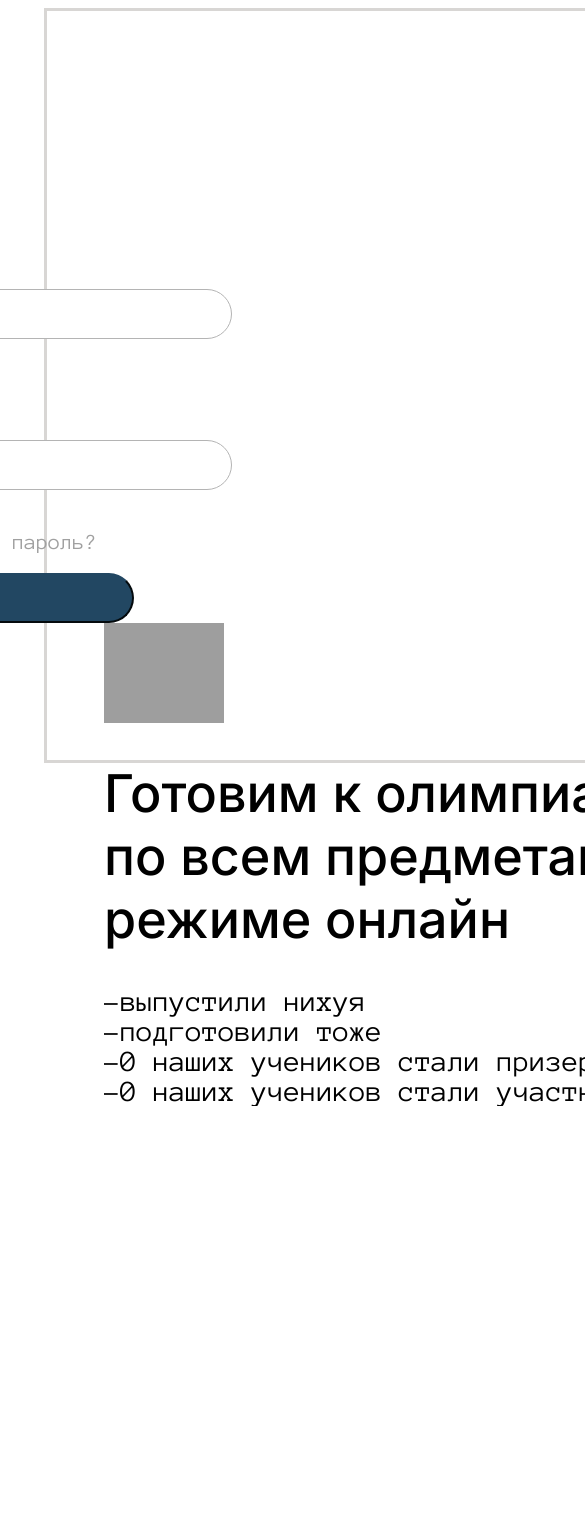
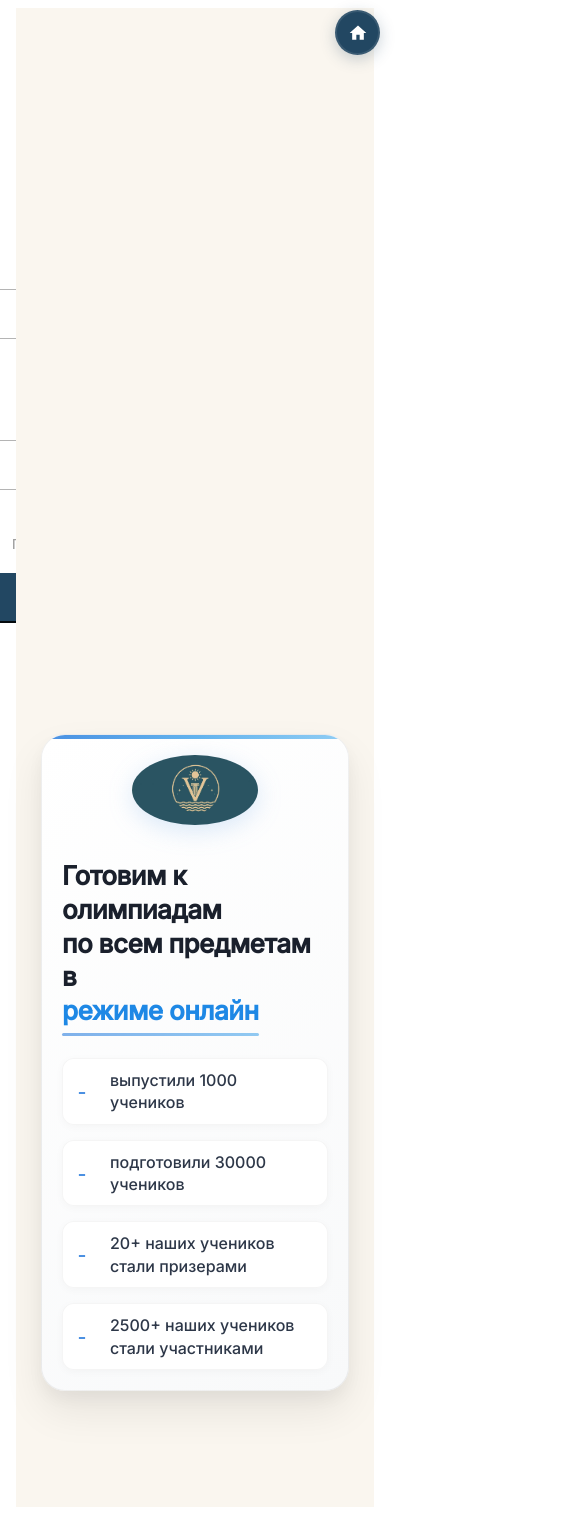
Before and after one commit to sl1056/olymp-prep, a Vue app in the folder frontend/: page /auth in a window 390 px wide. Shown: the top 1515 px of the page, 585 px wide, since content can reach past the window. Before the commit the page ends 1106 px from the top, so only its background shows below. Built offline with nearby package versions, Linux system fonts and the light colour scheme; grey boxes are pictures that could not be loaded.

Commit message:
Update Info.vue

```diff
--- a/frontend/src/components/Info.vue
+++ b/frontend/src/components/Info.vue
@@ -1,46 +1,352 @@
 <template>
-    <head>
-        <link rel="preconnect" href="https://fonts.googleapis.com">
-        <link rel="preconnect" href="https://fonts.gstatic.com" crossorigin>
-        <link href="https://fonts.googleapis.com/css2?family=Inter:opsz,wght@14..32,500&display=swap" rel="stylesheet">
-    </head>
-    <body>
-        <div className="info">
-            <img src="https://upload.wikimedia.org/wikipedia/commons/thumb/e/e5/NASA_logo.svg/800px-NASA_logo.svg.png" height="100" width="120">
-            <h1>Готовим к олимпиадам<br>по всем предметам в<br>режиме онлайн</h1>
-            <p>-выпустили нихуя<br>-подготовили тоже<br>-0 наших учеников стали призерами<br>-0 наших учеников стали участниками<br></p>
+    <div class="info-page">
+        <button class="vincere-button home-button" @click="goToHome">
+            <svg class="home-icon" viewBox="0 0 24 24">
+                <path d="M10 20v-6h4v6h5v-8h3L12 3 2 12h3v8z"/>
+            </svg>
+            <span class="button-text">На главную</span>
+        </button>
+
+        <div class="info-container">
+            <div class="info-card">
+                <div class="logo-section">
+                    <img src="@/assets/logo.png"
+                         alt="NASA Logo" class="nasa-logo">
+                </div>
+                <div class="content-section">
+                    <h1 class="title">
+                        Готовим к олимпиадам<br>
+                        по всем предметам в<br>
+                        <span class="highlight">режиме онлайн</span>
+                    </h1>
+                    <div class="features-list">
+                        <div class="feature-item">
+                            <span class="feature-marker">-</span>
+                            <span class="feature-text">выпустили 1000 учеников</span>
+                        </div>
+                        <div class="feature-item">
+                            <span class="feature-marker">-</span>
+                            <span class="feature-text">подготовили 30000 учеников</span>
+                        </div>
+                        <div class="feature-item">
+                            <span class="feature-marker">-</span>
+                            <span class="feature-text">20+ наших учеников стали призерами</span>
+                        </div>
+                        <div class="feature-item">
+                            <span class="feature-marker">-</span>
+                            <span class="feature-text">2500+ наших учеников стали участниками</span>
+                        </div>
+                    </div>
+                </div>
+            </div>
         </div>
-    </body>
+    </div>
 </template>
 
 <script>
 export default {
     name: "Info",
+
+    methods: {
+        goToHome() {
+            this.$router.push('/');
+        },
+    }
 }
 </script>
 
 <style scoped>
+.info-page {
+    position: relative;
+    min-height: 100vh;
+    background-color: #FAF6EF;
+    padding-top: 20px;
+}
 
-.info {
-    width: 731px;
+.info-container {
+    display: flex;
+    justify-content: center;
+    align-items: center;
+    min-height: 100vh;
+    padding: 20px;
+    position: relative;
+}
+
+/* Надо придумать что-то с кнопкой */
+.vincere-button.home-button {
+    font-family: "Alexandria", sans-serif;
+    background-color: #224762;
+    color: white;
+    border: none;
+    padding: 12px 25px 12px 20px;
+    border-radius: 50px;
+    font-size: 16px;
+    font-weight: 600;
+    cursor: pointer;
+    transition: all 0.4s cubic-bezier(0.175, 0.885, 0.32, 1.275);
+    box-shadow: 0 6px 20px rgba(34, 71, 98, 0.25);
+    text-transform: uppercase;
+    letter-spacing: 0.8px;
+    position: absolute;
+    top: 20px;
+    right: 20px;
+    z-index: 100;
+    display: flex;
+    align-items: center;
+    gap: 10px;
+    border: 2px solid rgba(255, 255, 255, 0.1);
+    overflow: hidden;
+}
+
+.home-icon {
+    width: 20px;
+    height: 20px;
+    fill: white;
+    transition: transform 0.3s ease;
+}
+
+.button-text {
+    position: relative;
+    z-index: 2;
+}
+
+
+.vincere-button.home-button:hover {
+    background-color: #1B3A50;
+    transform: translateY(-1px) scale(1.05);
+}
+
+
+@media (max-width: 768px) {
+    .vincere-button.home-button {
+        position: fixed;
+        top: 15px;
+        right: 15px;
+        padding: 10px 20px 10px 16px;
+        font-size: 14px;
+        letter-spacing: 0.5px;
+        gap: 8px;
+        border-radius: 40px;
+        box-shadow: 0 4px 15px rgba(34, 71, 98, 0.25);
+        z-index: 1001;
+    }
+
+    .home-icon {
+        width: 18px;
+        height: 18px;
+    }
+
+    .info-container {
+        padding-top: 70px;
+    }
+
+    .vincere-button.home-button:active {
+        transform: scale(0.95);
+    }
+
+    .vincere-button.home-button:hover {
+        transform: translateY(-2px);
+    }
+}
+
+@media (max-width: 480px) {
+    .vincere-button.home-button {
+        top: 10px;
+        right: 10px;
+        padding: 8px 16px 8px 12px;
+        font-size: 12px;
+        gap: 6px;
+    }
+
+    .home-icon {
+        width: 16px;
+        height: 16px;
+    }
+
+    .button-text {
+        display: none;
+    }
+
+    .vincere-button.home-button {
+        width: 45px;
+        height: 45px;
+        padding: 0;
+        justify-content: center;
+        border-radius: 50%;
+    }
+
+    .home-icon {
+        width: 20px;
+        height: 20px;
+    }
+
+    .info-container {
+        padding-top: 60px;
+    }
+}
+
+.info-card {
+    width: 100%;
+    max-width: 731px;
     height: 749px;
-    text-align: left;
-    font-family: "Inter", Medium;
-    margin-left: 20px;
-    border: solid;
-    border-color: rgb(216, 214, 212);
+    background: linear-gradient(145deg, #ffffff 0%, #f8f9fa 100%);
+    border-radius: 24px;
+    padding: 40px;
+    box-shadow:
+        0 20px 40px rgba(0, 0, 0, 0.08),
+        0 8px 16px rgba(0, 0, 0, 0.04),
+        inset 0 1px 0 rgba(255, 255, 255, 0.8);
+
+    border: 1px solid rgba(0, 0, 0, 0.06);
+    display: flex;
+    flex-direction: column;
+    position: relative;
+    overflow: hidden;
+    margin-top: 20px;
 }
-h1 {
-    margin-left: 57px;
-    font-size: 52px;
-    font-weight: 100;
+
+.info-card::before {
+    content: '';
+    position: absolute;
+    top: 0;
+    left: 0;
+    right: 0;
+    height: 4px;
+    background: linear-gradient(90deg, #4a90e2, #63b3ed, #90cdf4);
+    border-radius: 24px 24px 0 0;
 }
-p {
-    margin-left: 57px;
-    font-size: 30px;
-    font-weight: 1;
+
+.logo-section {
+    margin-bottom: 30px;
+    text-align: center;
 }
-img {
-    margin-left: 57px;
+
+.nasa-logo {
+    height: 80px;
+    width: auto;
+    filter: drop-shadow(0 6px 12px rgba(74, 144, 226, 0.2));
+    border-radius: 90%;
+}
+
+.content-section {
+    flex: 1;
+    display: flex;
+    flex-direction: column;
+    justify-content: center;
+    padding-top: 10px;
+}
+
+.title {
+    font-family: 'Inter', sans-serif;
+    font-size: 42px;
+    font-weight: 600;
+    line-height: 1.3;
+    margin-bottom: 40px;
+    color: #1a202c;
+    letter-spacing: -0.5px;
+    margin-top: 0;
+}
+
+.highlight {
+    color: #1e88e5;
+    position: relative;
+    display: inline-block;
+}
+
+.highlight::after {
+    content: '';
+    position: absolute;
+    bottom: -8px;
+    left: 0;
+    width: 100%;
+    height: 3px;
+    background: linear-gradient(90deg, #4a90e2, #63b3ed);
+    border-radius: 2px;
+    opacity: 0.7;
+}
+
+.features-list {
+    display: flex;
+    flex-direction: column;
+    gap: 15px;
+}
+
+.feature-item {
+    display: flex;
+    align-items: center;
+    padding: 12px 18px;
+    background: rgba(255, 255, 255, 0.9);
+    border-radius: 12px;
+    border: 1px solid rgba(0, 0, 0, 0.04);
+    box-shadow: 0 2px 8px rgba(0, 0, 0, 0.03);
+}
+
+.feature-marker {
+    font-size: 28px;
+    color: #4a90e2;
+    font-weight: 700;
+    margin-right: 15px;
+    min-width: 20px;
+}
+
+.feature-text {
+    font-family: 'Inter', sans-serif;
+    font-size: 20px;
+    font-weight: 500;
+    color: #2d3748;
+    line-height: 1.4;
+}
+
+@media (max-width: 768px) {
+    .info-card {
+        height: auto;
+        padding: 25px;
+        margin: 15px;
+        margin-top: 10px;
+    }
+
+    .title {
+        font-size: 32px;
+        margin-bottom: 30px;
+    }
+
+    .feature-text {
+        font-size: 18px;
+    }
+
+    .feature-marker {
+        font-size: 24px;
+        margin-right: 12px;
+    }
+
+    .logo-section {
+        margin-bottom: 20px;
+    }
+
+    .nasa-logo {
+        height: 70px;
+    }
+}
+
+@media (max-width: 480px) {
+    .title {
+        font-size: 26px;
+    }
+
+    .feature-text {
+        font-size: 16px;
+    }
+
+    .info-card {
+        padding: 20px;
+    }
+
+    .info-container {
+        padding: 20px 10px;
+    }
+
+    .feature-item {
+        padding: 10px 15px;
+    }
 }
 </style>
```
